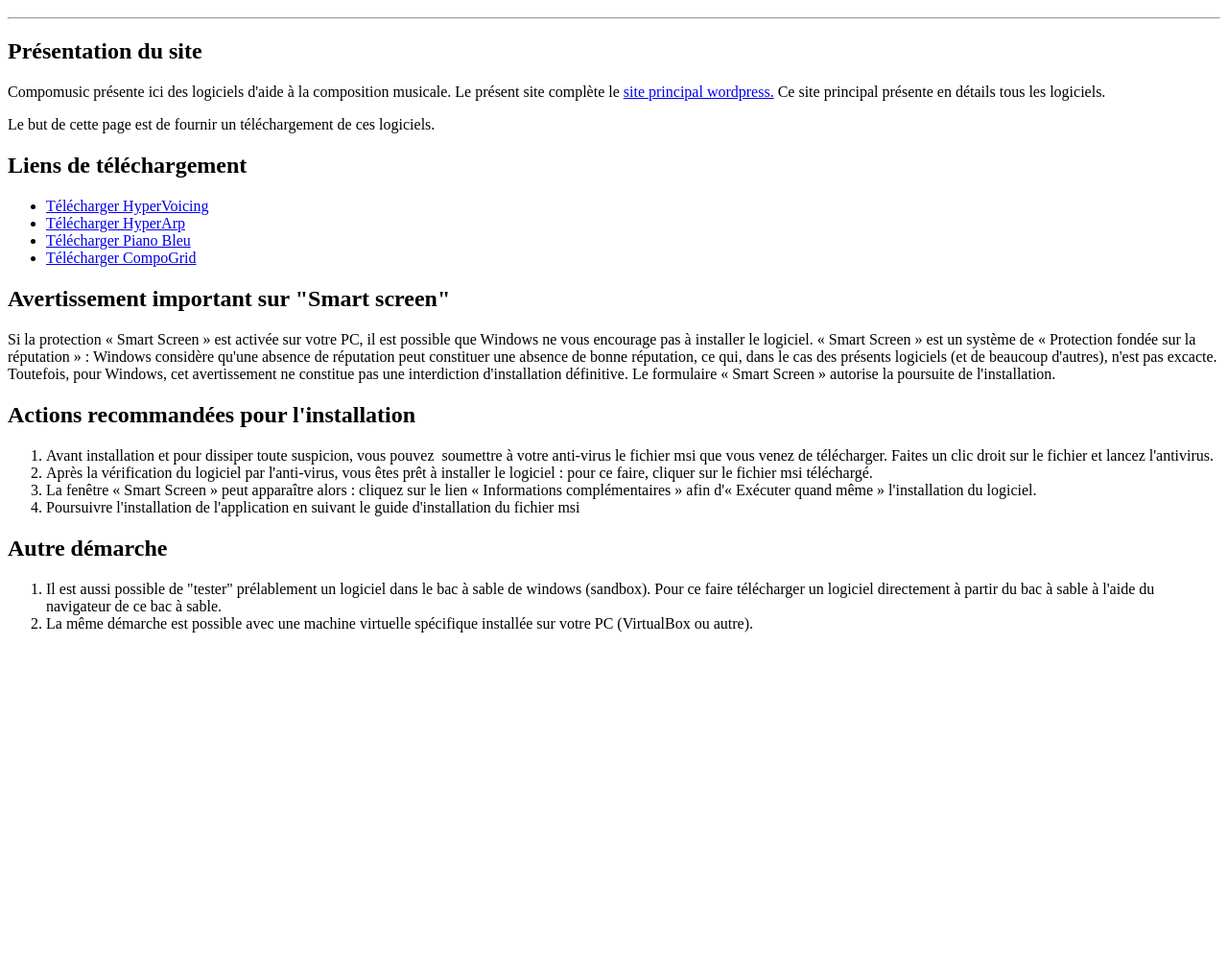
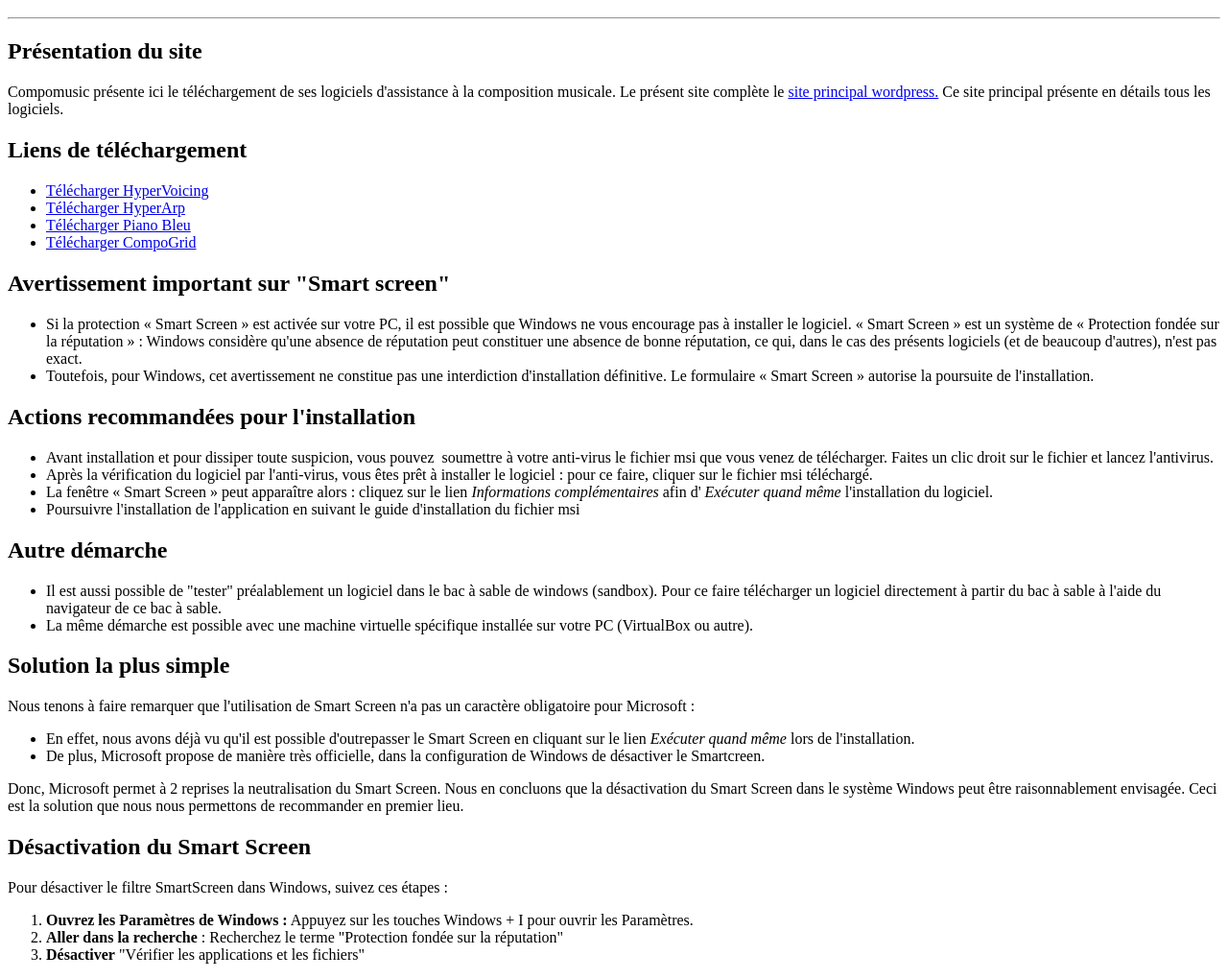
Before and after one commit to zic-lab/compomusic, a plain HTML site: page index.html in a window 1280 px wide. Shown: the part 48-1068 px from the top of the page at 96% size. Before the commit the page ends 800 px from the top, so only its background shows below. Drawn offline with Linux system fonts and the light colour scheme.

Commit message:
Site Web N° 3

```diff
--- a/index.html
+++ b/index.html
@@ -4,16 +4,23 @@
     <meta charset="UTF-8">
     <meta name="viewport" content="width=device-width, initial-scale=1.0">
     <title>Document</title>
+    <style>
+        .font-copilot {
+            font-family: "Segoe UI", Tahoma, Geneva, Verdana, sans-serif;
+            font-size: 13px;
+            color: #000000;
+        }
+    </style>
+
 </head>
 
 <body>
     <h1>Site de téléchargement de Compomusic</h1>
     <hr>
     <h2> Présentation du site</h2>
-    <p>Compomusic présente ici des logiciels d'aide à la composition musicale.
-        Le présent site complète le <a href="https://compomusic.fr" target="_blank">site principal wordpress.</a>
-        Ce site principal présente en détails tous les logiciels.
-    <p>Le but de cette page est de fournir un téléchargement de ces logiciels.</p>
+    <p>Compomusic présente ici le téléchargement de ses logiciels d'assistance à la composition
+        musicale. Le présent site complète le <a href="https://compomusic.fr" target="_blank">site principal wordpress.</a>
+        Ce site principal présente en détails tous les logiciels.</p>
     <h2>Liens de téléchargement</h2>
     <ul>
         <li><a href="softs\HyperVoicing-2_0_3_6.msi">Télécharger HyperVoicing</a></li>
@@ -22,35 +29,62 @@
         <li><a href="softs\CompoGrid_0_3_5.msi">Télécharger CompoGrid</a></li>
     </ul>
     <h2>Avertissement important sur "Smart screen"</h2>
-    <p>Si la protection « Smart Screen » est activée sur votre PC, il est possible que Windows
-        ne vous encourage pas à installer le logiciel.
-        « Smart Screen » est un système de « Protection fondée sur la réputation » :
-        Windows considère qu'une absence de réputation peut constituer une absence
-        de bonne réputation, ce qui, dans le cas des présents logiciels (et de beaucoup d'autres), n'est pas excacte.
-        <br>
-        Toutefois, pour Windows, cet avertissement ne constitue
-        pas une interdiction d'installation définitive. Le formulaire « Smart Screen »
-        autorise la poursuite de l'installation.</p>
+    <ul>
+        <li>Si la protection « Smart Screen » est activée sur votre PC, il est possible que Windows
+            ne vous encourage pas à installer le logiciel.
+            « Smart Screen » est un système de « Protection fondée sur la réputation » :
+            Windows considère qu'une absence de réputation peut constituer une absence
+            de bonne réputation, ce qui, dans le cas des présents logiciels (et de beaucoup d'autres),
+            n'est pas exact.</li>
+        <li>Toutefois, pour Windows, cet avertissement ne constitue
+            pas une interdiction d'installation définitive. Le formulaire « Smart Screen »
+            autorise la poursuite de l'installation.</li>
+    </ul>
 
     <h2>Actions recommandées pour l'installation</h2>
-    <ol>
-        <li>Avant installation et pour dissiper toute suspicion, vous pouvez  soumettre à votre anti-virus le fichier
-            msi que vous venez de télécharger. Faites un clic droit sur le fichier et lancez l'antivirus.</li>
+    <ul>
+        <li>Avant installation et pour dissiper toute suspicion, vous pouvez  soumettre à votre
+            anti-virus le fichier msi que vous venez de télécharger. Faites un clic droit sur
+            le fichier et lancez l'antivirus.</li>
         <li>Après la vérification du logiciel par l'anti-virus, vous êtes prêt à installer le logiciel : pour ce faire,
             cliquer sur le fichier msi téléchargé.</li>
-        <li>La fenêtre « Smart Screen » peut apparaître alors : cliquez sur le lien « Informations complémentaires »
-            afin d'« Exécuter quand même » l'installation du logiciel.</li>
+        <li>La fenêtre « Smart Screen » peut apparaître alors : cliquez sur le lien <i>Informations complémentaires</i>
+            afin d' <i>Exécuter quand même</i> l'installation du logiciel.</li>
         <li>Poursuivre l'installation de l'application en suivant le guide d'installation du fichier msi</li>
-    </ol>
+    </ul>
+
     <h2>Autre démarche</h2>
-    <ol>
-        <li>Il est aussi possible de "tester" prélablement un logiciel dans le bac à sable de windows (sandbox).
+    <ul>
+        <li>Il est aussi possible de "tester" préalablement un logiciel dans le bac à sable de windows (sandbox).
             Pour ce faire télécharger un logiciel directement à partir du bac à sable à l'aide
             du navigateur de ce bac à sable.</li>
         <li>La même démarche est possible avec une machine virtuelle spécifique installée sur votre PC (VirtualBox ou
             autre).</li>
-    </ol>
-    </ol>
+    </ul>
+
+    <h2>Solution la plus simple</h2>
+    Nous tenons à faire remarquer que l'utilisation de Smart Screen n'a pas un
+    caractère obligatoire pour Microsoft :
+    <ul>
+        <li>En effet, nous avons déjà vu qu'il est possible d'outrepasser le Smart Screen
+            en cliquant sur le lien <i>Exécuter quand même</i> lors de l'installation. </li>
+        <li>De plus, Microsoft propose de manière très officielle,
+            dans la configuration de Windows de désactiver le Smartcreen.</li>
+    </ul>
+    Donc, Microsoft permet à 2 reprises la neutralisation du Smart Screen. Nous en concluons que
+    la désactivation du Smart Screen dans le système Windows peut être raisonnablement envisagée.
+    Ceci est la solution  que nous nous permettons de recommander en premier lieu.
+<h2>Désactivation du Smart Screen</h2>
+<p>
+    Pour désactiver le filtre SmartScreen dans Windows, suivez ces étapes :
+<ol>
+    <li><b>Ouvrez les Paramètres de Windows :</b>
+    Appuyez sur les touches Windows + I pour ouvrir les Paramètres.</li>
+    <li><b>Aller dans la recherche</b> : Recherchez le terme "Protection fondée sur la réputation"</li>
+    <li><b>Désactiver</b> "Vérifier les applications et les fichiers"
+
+</ol>
+</p>
 
 </body>
 
```
